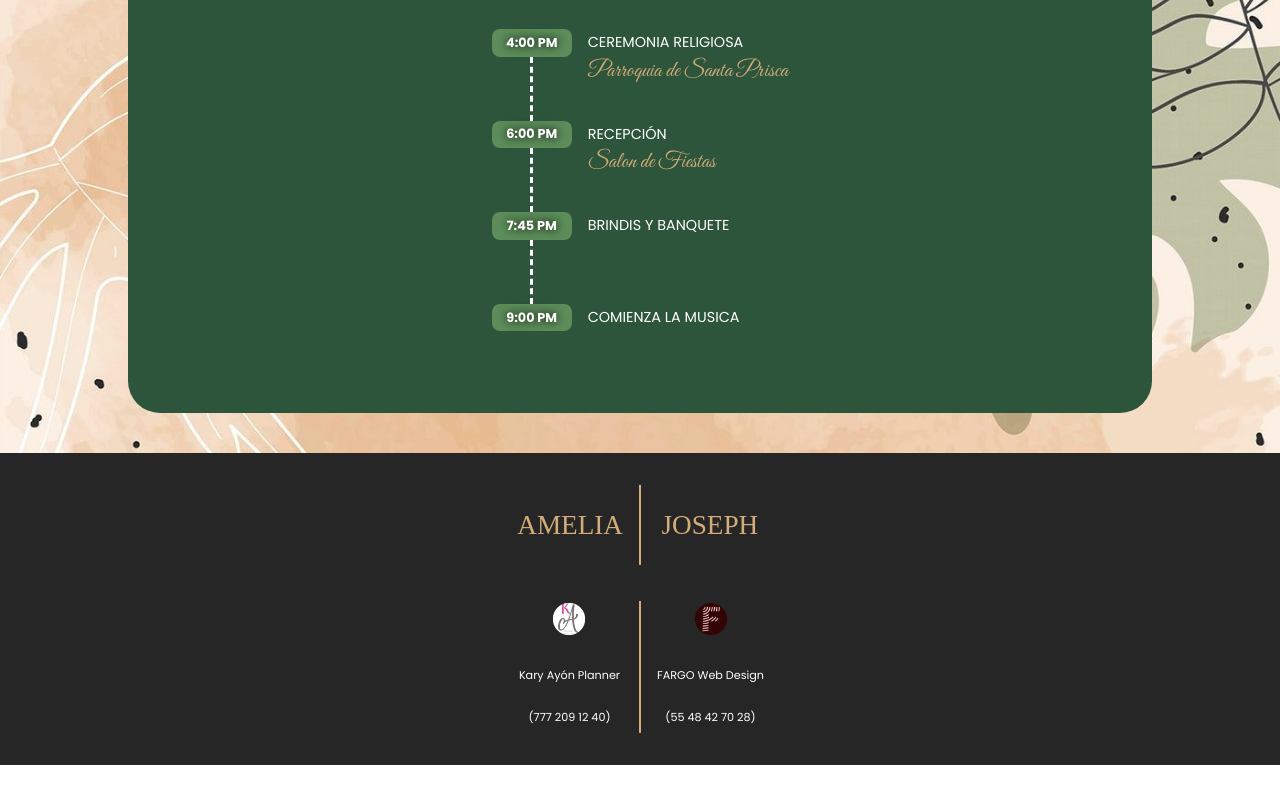
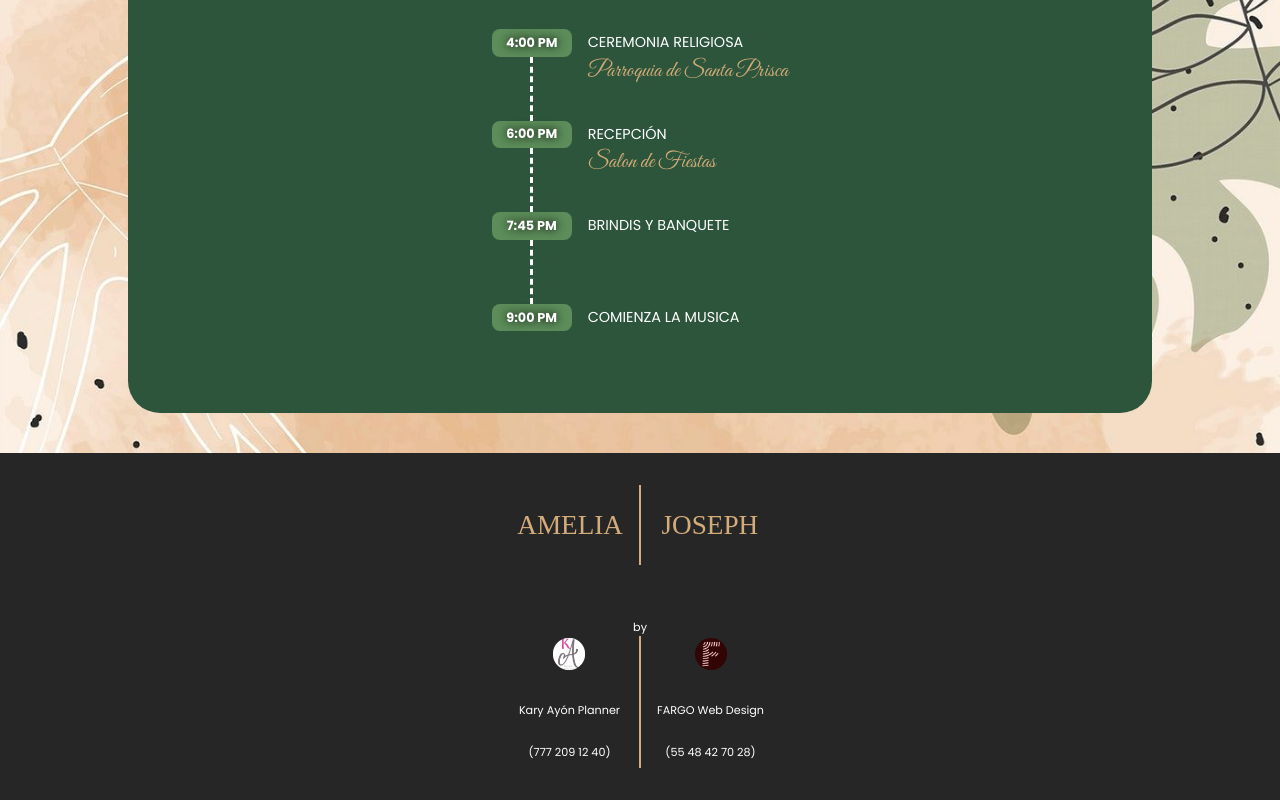
Before and after one commit to 000web/BODA-MUESTRA1-PLATA, a plain HTML site: page index.html in a window 1280 px wide. Shown: the part 3547-4347 px from the top of the page. Before the commit the page ends 4312 px from the top, so only its background shows below. Drawn offline with Linux system fonts and the light colour scheme; a web font is replaced by a local one.

Commit message:
Update+
Update+

```diff
--- a/index.html
+++ b/index.html
@@ -144,7 +144,11 @@
             </table>
             <br>
             <br>
+            <br>
             <table id="foot_table2">
+                <tr>
+                    <td colspan="2" class="by">by</td>
+                </tr>
                 <tr>
                     <td class="foot_author ri_border2"><p class="author_container"><a class="author_button" href="http://wa.me/527772091240?text=Hola! Me interesa tu trabajo en Planeación de Bodas y Eventos."><img src="KARY-circle.png" class="author_button"></a></p></td>
                     <td class="foot_author"><p class="author_container"><a class="author_button" href="http://wa.me/525548427028?text=Hola! Me interesa tu trabajo en Diseño y Desarrollo Web."><img src="FARGO4-circle.jpg" class="author_button"></a></p></td>
--- a/style.css
+++ b/style.css
@@ -403,7 +403,6 @@ table, tr, td{
     border-right: 2px solid #D3AC79;
     height: 3rem;
 }
-
 .foot_author{
     width: 50%;
     text-align: center;
@@ -413,7 +412,6 @@ table, tr, td{
     font-size: 1.7rem;
     color: #D3AC79;
 }
-
 .author_container{
     font-family: 'Poppins', sans-serif;
 }
@@ -427,6 +425,12 @@ button::after{text-decoration: none;}
 }
 .author_button{
     height: 2rem;
+}
+.by{
+    font-family: 'Poppins', sans-serif;
+    font-size: 0.7rem;
+    color: white;
+    text-align: center;
 }
 /*=========================================================*/
 /*=========================================================*/
```
